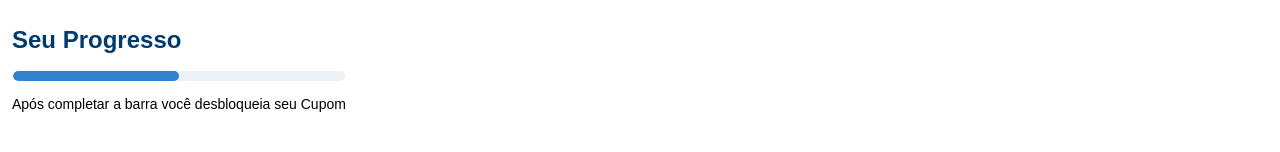
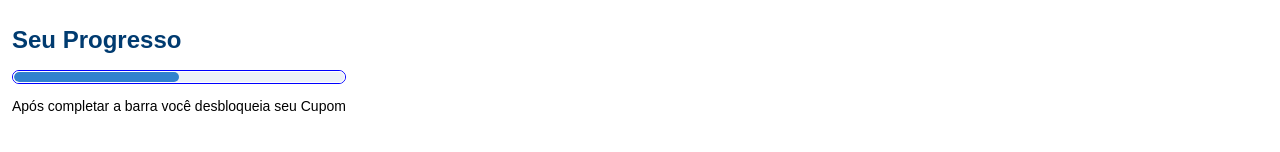
Before and after one commit to phedrohenriique/provi-hack-environment, a Next.js app: page /testcomponents in a window 1280 px wide. Shown: the part 240-392 px from the top of the page. Built offline with nearby package versions, Linux system fonts and the light colour scheme.

Commit message:
improved progress bar

```diff
--- a/src/components/UserInterface/index.js
+++ b/src/components/UserInterface/index.js
@@ -3,7 +3,7 @@ import {
     Box,
     Text,
     Progress
- } from '@chakra-ui/react'
+} from '@chakra-ui/react'
 
 export default function UserInterface({ name }) {
 
@@ -31,7 +31,9 @@ export default function UserInterface({ name }) {
                 <Text style={styleName} fontSize={'6xl'}>{name}</Text>
                 <Box display={'flex'} flexDirection={'column'} gap={3}>
                     <Text fontSize={'2xl'} style={styleTitle}>Seu Progresso</Text>
-                    <Progress border={'1px solid white'} borderRadius={50} value={50} />
+                    <Box border={'1px solid blue'} borderRadius={50}>
+                        <Progress border={'1px solid white'} borderRadius={50} value={50} />
+                    </Box>
                     <Text fontSize={'sm'} style={styleText}>Após completar a barra você desbloqueia seu Cupom</Text>
                 </Box>
             </Box>
```
